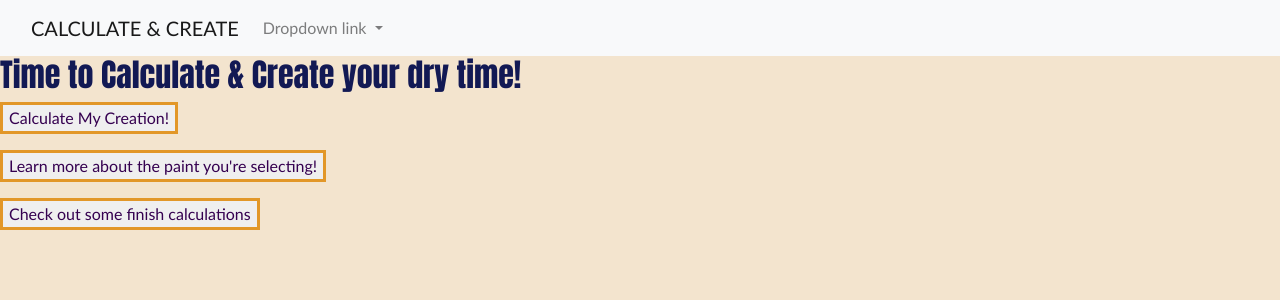
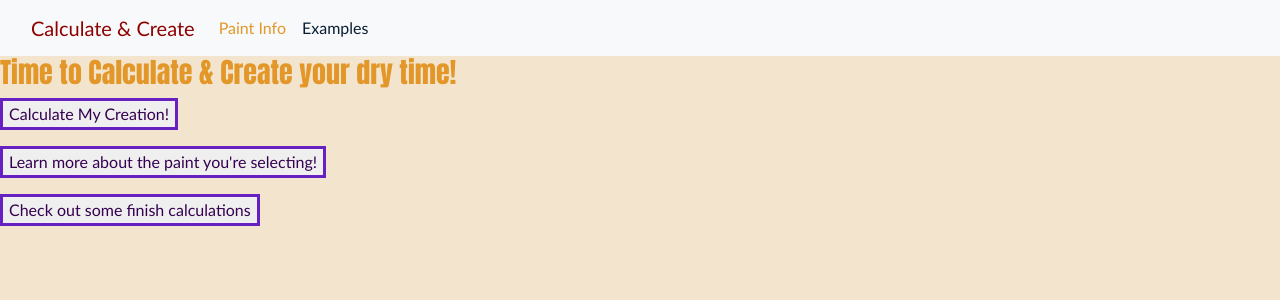
Before and after one commit to Grxcelynx/Calculate-and-Create, a Flask app: page / in a window 1280 px wide. Shown: the top 300 px of the page. Run offline with Flask 2, Linux system fonts and the light colour scheme; some libraries are stand-ins or nearby versions.

Commit message:
adjusted nav bar

```diff
--- a/static/style.css
+++ b/static/style.css
@@ -68,7 +68,7 @@ a {
 
 button {
   color :black;
-  border: 3px solid #E29728;
+  border: 3px solid #6621C0;
 
 }
 
--- a/templates/base.html
+++ b/templates/base.html
@@ -5,29 +5,15 @@
 
     <nav class="navbar navbar-expand-lg navbar-light bg-light">
       <div class="container-fluid">
-        <a class="navbar-brand" href="/">CALCULATE & CREATE</a>
-        <button class="navbar-toggler" type="button" data-bs-toggle="collapse" data-bs-target="#navbarNavDropdown" aria-controls="navbarNavDropdown" aria-expanded="false" aria-label="Toggle navigation">
+        <a class="navbar-brand" href="/" style= "color : #8F0000">Calculate & Create</a>
+        <button class="navbar-toggler" type="button" data-bs-toggle="collapse" data-bs-target="#navbarNavAltMarkup" aria-controls="navbarNavAltMarkup" aria-expanded="false" aria-label="Toggle navigation">
           <span class="navbar-toggler-icon"></span>
         </button>
-        <div class="collapse navbar-collapse" id="navbarNavDropdown">
-          <ul class="navbar-nav">
-
-            <!-- <li class="nav-item">
-              <a class="nav-link" href="#">Features</a>
-            </li>
-            <li class="nav-item">
-              <a class="nav-link" href="#">Pricing</a>
-            </li> -->
-            <li class="nav-item dropdown">
-              <a class="nav-link dropdown-toggle" href="" id="navbarDropdownMenuLink" role="button" data-bs-toggle="dropdown" aria-expanded="false">
-                Dropdown link
-              </a>
-              <ul class="dropdown-menu" aria-labelledby="navbarDropdownMenuLink">
-                <li><a class="dropdown-item" href="/paint_info">Action</a></li>
-                <li><a class="dropdown-item" href="/calc_examples">Another action</a></li>
-              </ul>
-            </li>
-          </ul>
+        <div class="collapse navbar-collapse" id="navbarNavAltMarkup">
+          <div class="navbar-nav">
+            <a class="nav-link" href="/paint_info" style= "color : #E29728;">Paint Info</a>
+            <a class="nav-link" href="/calc_examples" style= "color : #0A1E33">Examples</a>
+          </div>
         </div>
       </div>
     </nav>
--- a/templates/creation_form.html
+++ b/templates/creation_form.html
@@ -9,6 +9,9 @@
 
 
     <h2>Creation Form</h2>
+    <p>
+
+    </p>
     <hr>
 
         <textarea name="painting_name">Painting Name</textarea>
--- a/templates/homepage.html
+++ b/templates/homepage.html
@@ -5,7 +5,7 @@
   {% block title %}Calculate & Create Home{% endblock %}
 
     {% block body %}
-     <h2>Time to Calculate & Create your dry time!</h2>
+     <h3>Time to Calculate & Create your dry time!</h3>
 
      <!-- FOR TESTING PURPOSES  -->
      <!-- <li><a href="/get_paint_types">View all paint types</a></li> -->
```
